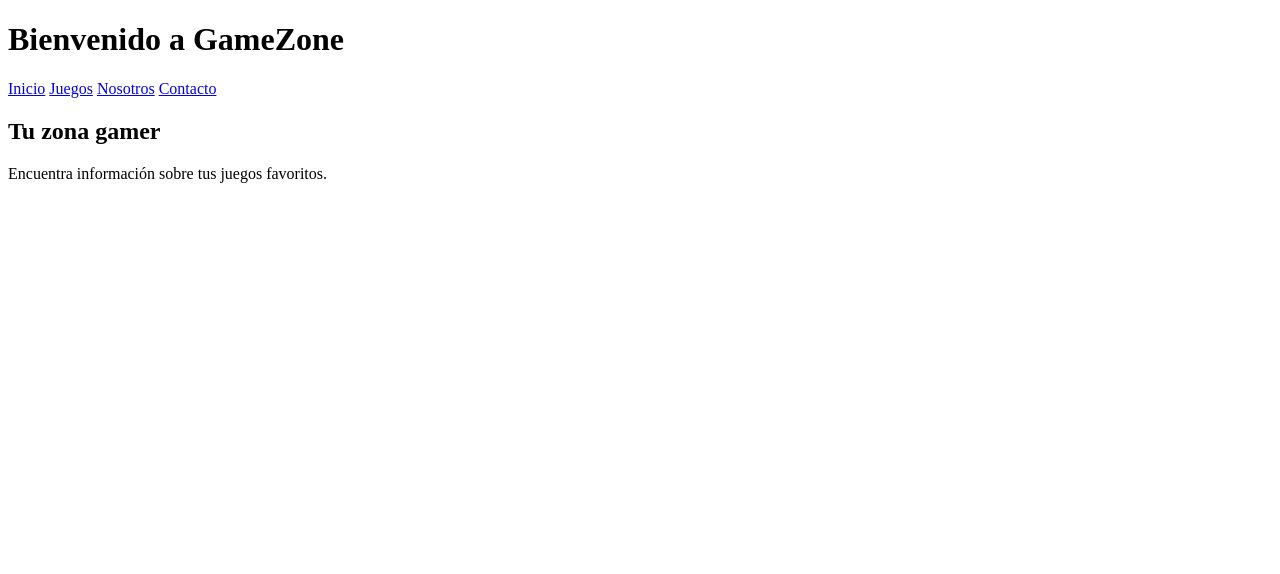
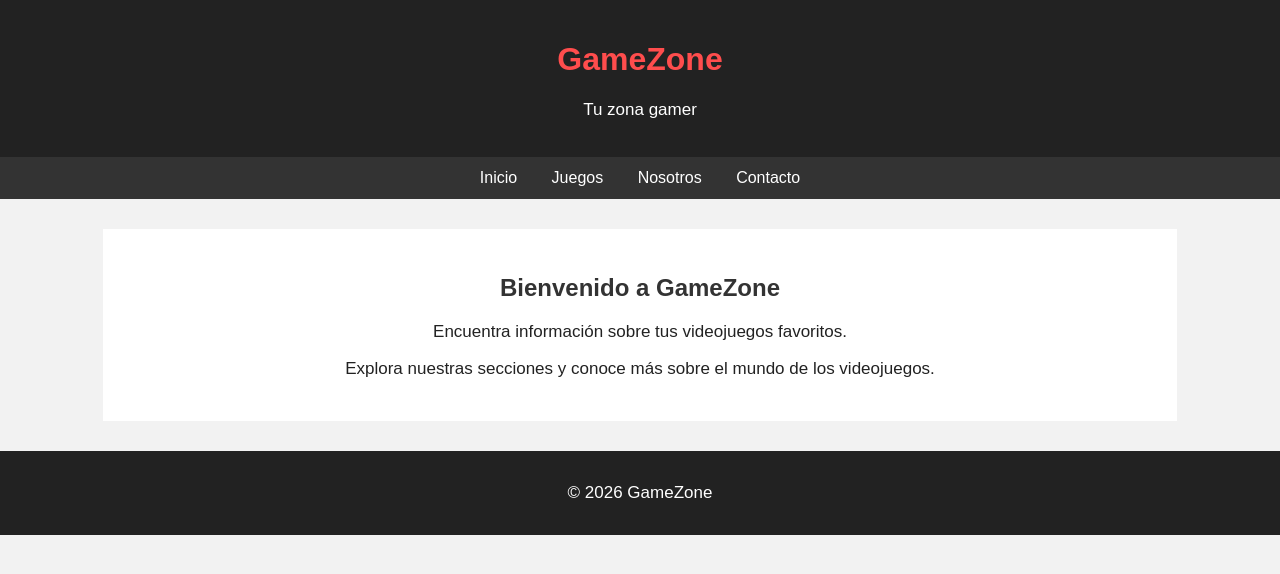
Before and after one commit to jesusgaelmata/aplicaciones-web, a plain HTML site: page GAMEZONE/PROYECTO/html/index.html in a window 1280 px wide. Drawn offline with Linux system fonts and the light colour scheme.

Commit message:
Version 3 - diseño básico de GameZone

```diff
--- /dev/null
+++ b/GAMEZONE/PROYECTO/css/estilos.css
@@ -0,0 +1,57 @@
+body {
+    font-family: Arial, sans-serif;
+    margin: 0;
+    background-color: #f2f2f2;
+    color: #222;
+}
+
+header {
+    background-color: #222;
+    color: white;
+    text-align: center;
+    padding: 20px;
+}
+
+nav {
+    background-color: #333;
+    text-align: center;
+    padding: 12px;
+}
+
+nav a {
+    color: white;
+    text-decoration: none;
+    margin: 0 15px;
+}
+
+nav a:hover {
+    color: #ff4d4d;
+}
+
+main {
+    width: 80%;
+    margin: 30px auto;
+    background-color: white;
+    padding: 25px;
+    text-align: center;
+}
+
+h1 {
+    color: #ff4d4d;
+}
+
+h2 {
+    color: #333;
+}
+
+p {
+    font-size: 17px;
+}
+
+footer {
+    background-color: #222;
+    color: white;
+    text-align: center;
+    padding: 15px;
+    margin-top: 30px;
+}
--- a/GAMEZONE/PROYECTO/html/index.html
+++ b/GAMEZONE/PROYECTO/html/index.html
@@ -4,10 +4,14 @@
     <meta charset="UTF-8">
     <meta name="viewport" content="width=device-width, initial-scale=1.0">
     <title>GameZone - Inicio</title>
+    <link rel="stylesheet" href="../css/estilos.css">
 </head>
 <body>
 
-    <h1>Bienvenido a GameZone</h1>
+    <header>
+        <h1>GameZone</h1>
+        <p>Tu zona gamer</p>
+    </header>
 
     <nav>
         <a href="index.html">Inicio</a>
@@ -16,8 +20,15 @@
         <a href="contacto.html">Contacto</a>
     </nav>
 
-    <h2>Tu zona gamer</h2>
-    <p>Encuentra información sobre tus juegos favoritos.</p>
+    <main>
+        <h2>Bienvenido a GameZone</h2>
+        <p>Encuentra información sobre tus videojuegos favoritos.</p>
+        <p>Explora nuestras secciones y conoce más sobre el mundo de los videojuegos.</p>
+    </main>
+
+    <footer>
+        <p>© 2026 GameZone</p>
+    </footer>
 
 </body>
 </html>
```
Also changed, not shown: GAMEZONE/PROYECTO/html/contacto.html (+14 -3 lines), GAMEZONE/PROYECTO/html/juegos.html (+14 -3 lines), GAMEZONE/PROYECTO/html/nosotros.html (+14 -3 lines).
